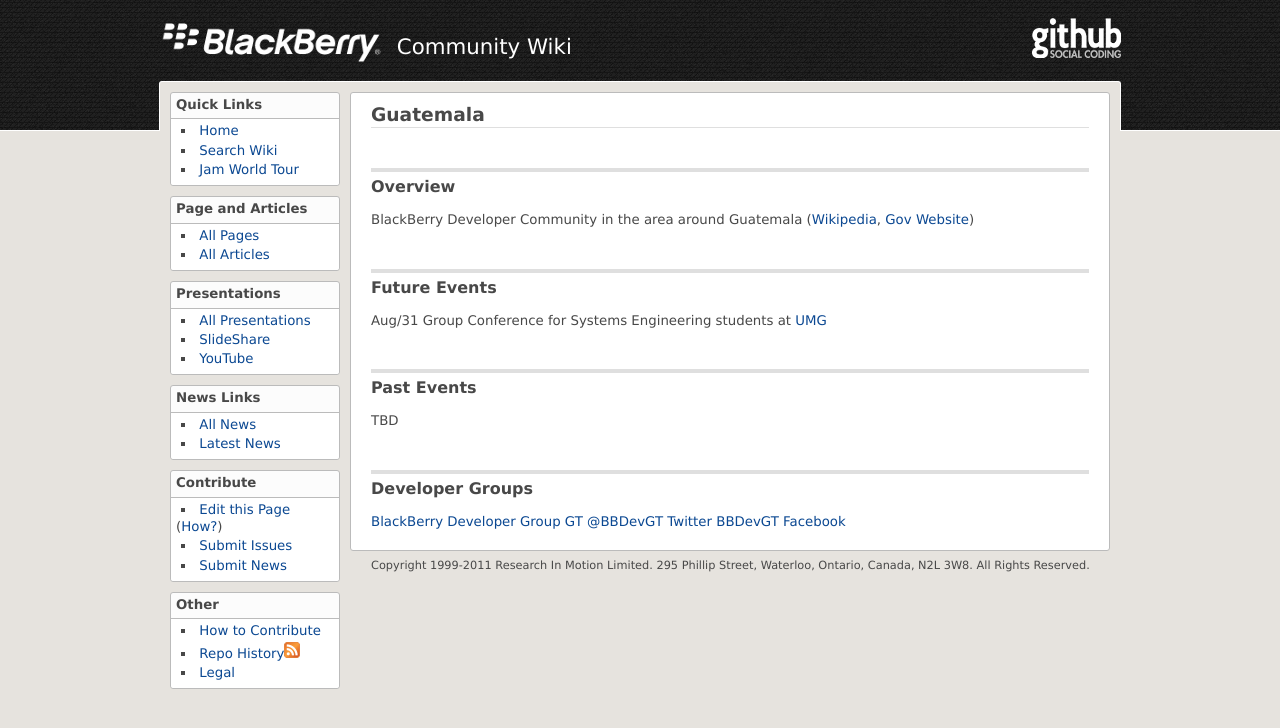
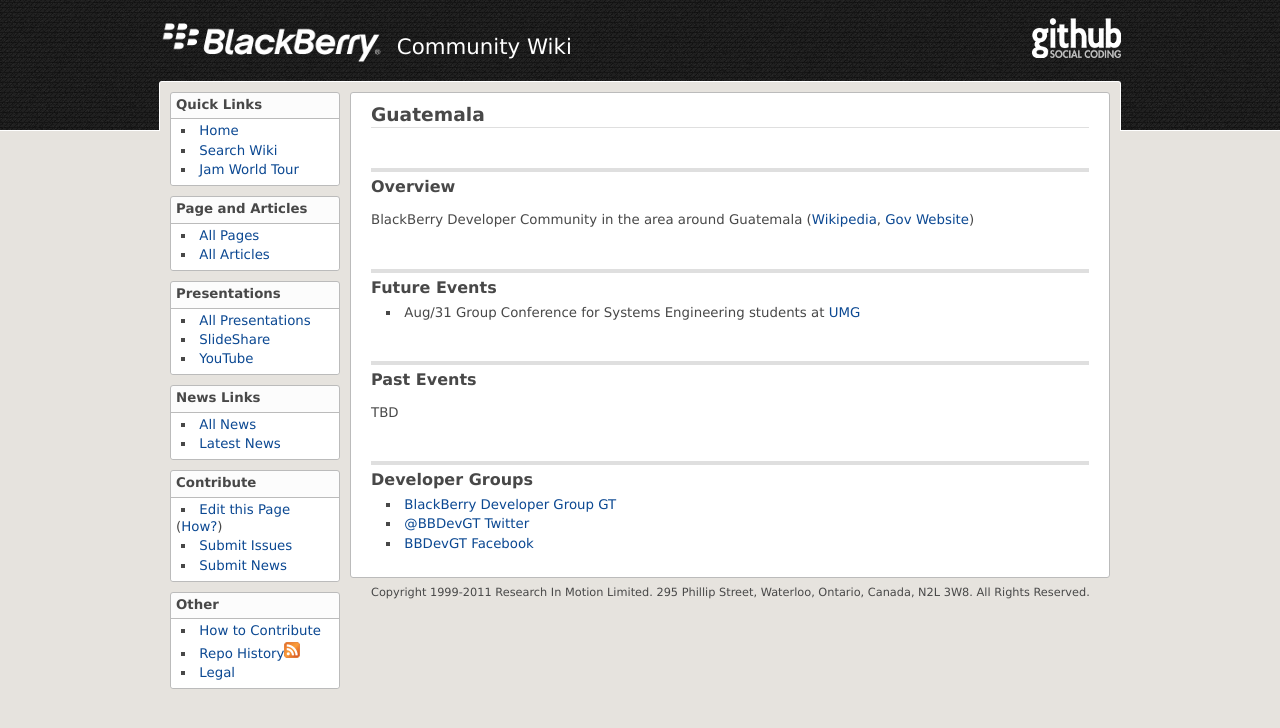
Before and after one commit to blackberry/Community, a Jekyll site: the page built from Guatemala.md, in a window 1280 px wide. Shown: the top 728 px of the page. Built offline with Jekyll 4.4.1, drawn with Linux system fonts in a browser that asks for light colours.

Commit message:
Update gh-pages

```diff
--- a/Guatemala.md
+++ b/Guatemala.md
@@ -12,7 +12,7 @@
 
 ## Future Events
 
-Aug/31 Group Conference for Systems Engineering students at [UMG](http://goo.gl/Y5e1i)
+* Aug/31 Group Conference for Systems Engineering students at [UMG](http://goo.gl/Y5e1i)
 
 ## Past Events
 
@@ -20,6 +20,6 @@
 
 ## Developer Groups
 
-[BlackBerry Developer Group GT](http://goo.gl/ZMPQu)
-[@BBDevGT Twitter](http://goo.gl/gpHEO)
-[BBDevGT Facebook](http://goo.gl/6gHmC)
+* [BlackBerry Developer Group GT](http://goo.gl/ZMPQu)
+* [@BBDevGT Twitter](http://goo.gl/gpHEO)
+* [BBDevGT Facebook](http://goo.gl/6gHmC)
```
